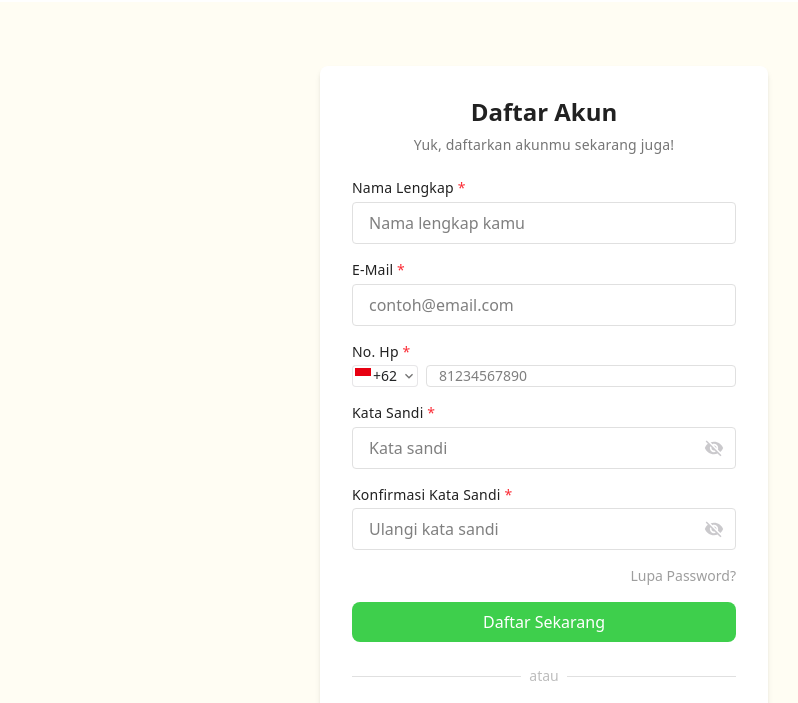
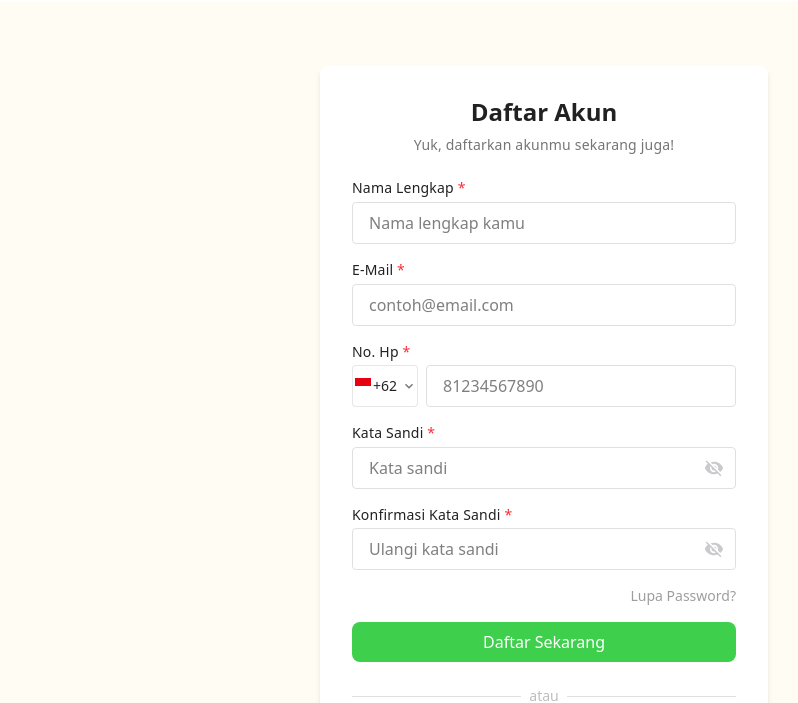
Before and after one commit to Geoffrry/videobelajar, a website: page src/pages/register.html in a window 1280 px wide. Shown: the part 78-781 px from the top of the page, without its empty margins (96-894 px from the left). Drawn offline with Linux system fonts and the light colour scheme.

Commit message:
Fix the size of tel field

```diff
--- a/src/pages/register.html
+++ b/src/pages/register.html
@@ -84,7 +84,7 @@
               <!-- Phone input -->
               <input
                 type="tel"
-                class="flex-1 h-10 text-sm border border-gray-300 rounded px-3 py-1.5 focus:outline-none focus:ring-2 focus:ring-[var(--color-main-primary)]"
+                class="flex-1 h-11 text-base border border-gray-300 rounded px-4 py-2 focus:outline-none focus:ring-2 focus:ring-[var(--color-main-primary)]"
                 placeholder="81234567890"
               />
             </div>
```
